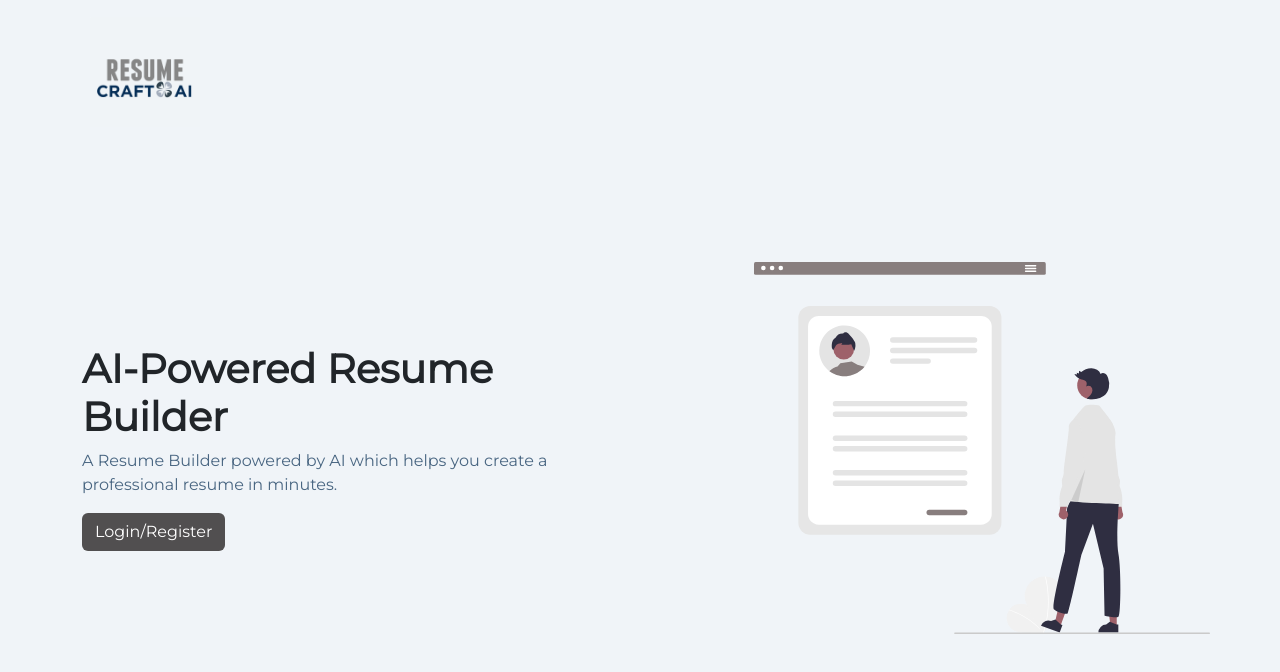
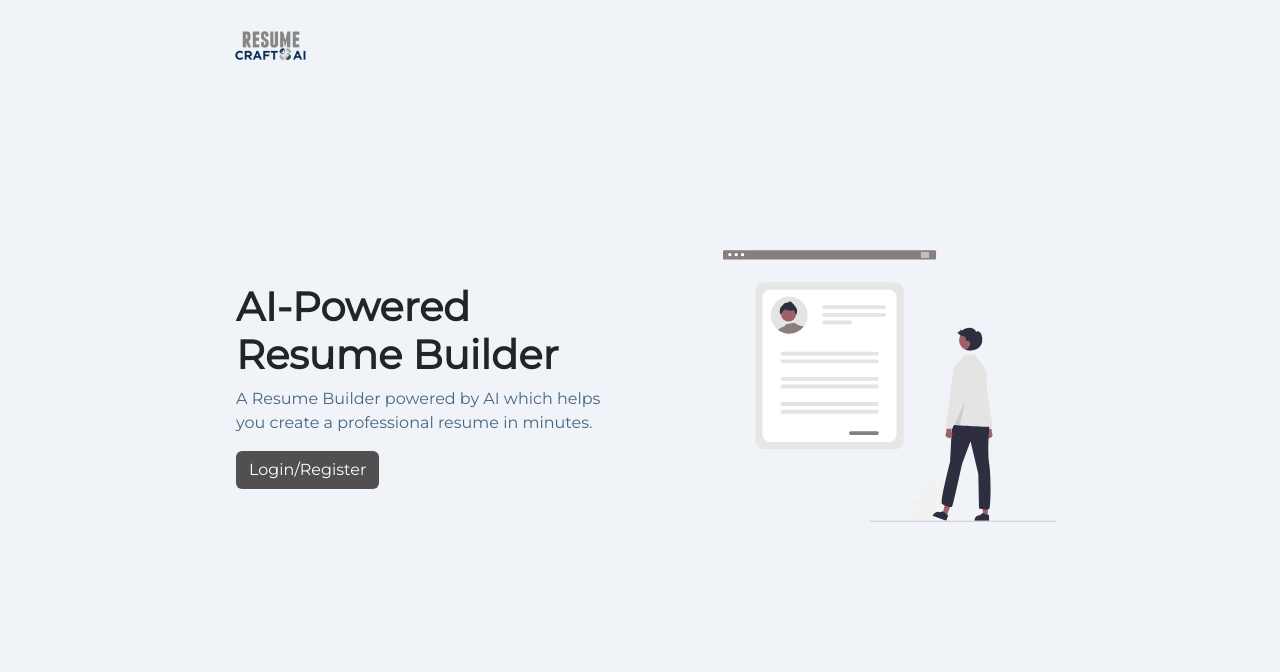
Before and after one commit to thomastepi/resume-craft, a React (Create React App) app: page /landing in a window 1280 px wide. Shown: the top 672 px of the page. Built offline with nearby package versions, Linux system fonts and the light colour scheme.

Commit message:
modify landing

```diff
--- a/src/assets/wrapper/LandingPage.js
+++ b/src/assets/wrapper/LandingPage.js
@@ -2,10 +2,10 @@ import styled from "styled-components";
 
 const Wrapper = styled.main`
   nav {
-    width: 86%;
+    width: 64%;
     max-width: var(--max-width);
     margin: 0 auto;
-    height: 9rem;
+    /* height: 9rem; */
     display: flex;
     align-items: center;
     overflow: hidden;
@@ -14,8 +14,17 @@ const Wrapper = styled.main`
     width: 10%;
     height: auto;
   }
+  @media (max-height: 600px) {
+    nav img {
+      display: none;
+    }
+    nav {
+      height: 4rem;
+    }
+  }
   .page {
     min-height: calc(100vh - 6rem);
+    width: 65%;
     display: grid;
     align-items: center;
     margin-top: -3rem;
```
